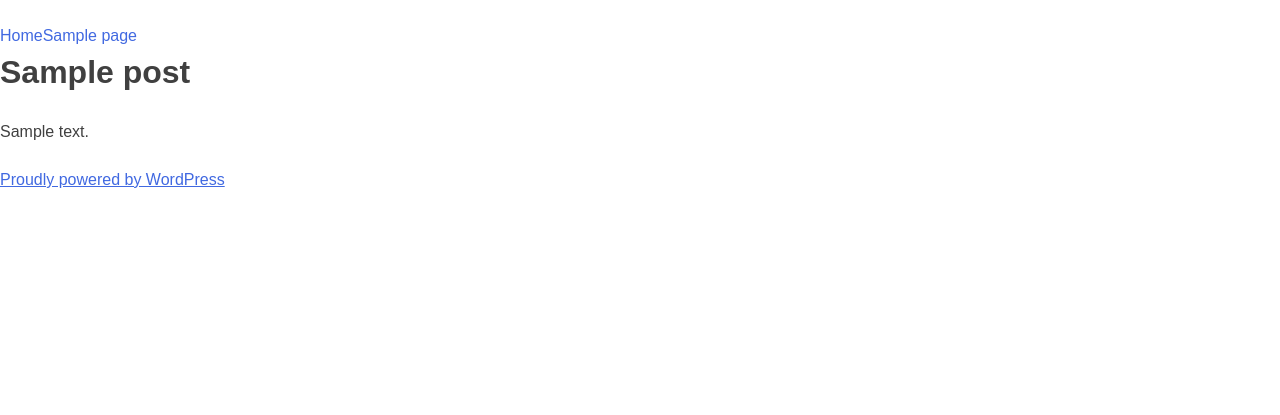
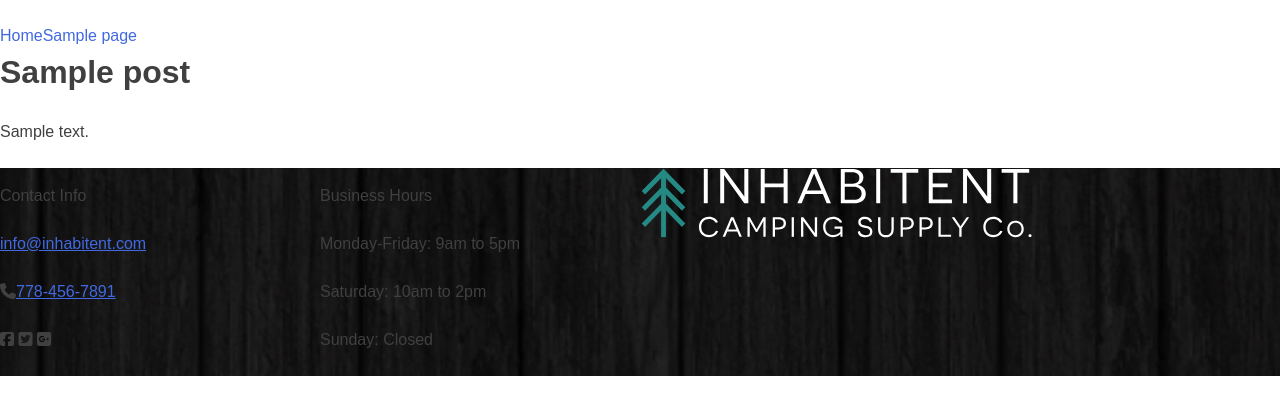
Before and after one commit to DHilscher/Inhabitent, a WordPress theme: template themes/inhabitent/page.php in a window 1280 px wide. Shown: the top 415 px of the page. Run offline with PHP 8.4 and a stand-in for WordPress, Linux system fonts and the light colour scheme; the site name, menu and one post (Sample post) are stand-ins, and other content is empty; some libraries are stand-ins or nearby versions.

Commit message:
footer styling

```diff
--- a/themes/inhabitent/footer.php
+++ b/themes/inhabitent/footer.php
@@ -7,14 +7,33 @@
 
 ?>
 
-			</div><!-- #content -->
+			</div>
 
 			<footer id="colophon" class="site-footer" role="contentinfo">
-				<div class="site-info">
-					<a href="<?php echo esc_url( 'https://wordpress.org/' ); ?>"><?php printf( esc_html( 'Proudly powered by %s' ), 'WordPress' ); ?></a>
-				</div><!-- .site-info -->
-			</footer><!-- #colophon -->
-		</div><!-- #page -->
+				<div class="contact-info">
+					<p>Contact Info</p>
+					<p><a href="mailto:info@inhabitent.com">info@inhabitent.com</a></p>
+					<p><i class="fa fa-phone"></i><a href="tel:5555555555555">778-456-7891</a></p>
+					<i class="fa fa-facebook-square"></i>
+					<i class="fa fa-twitter-square"></i>
+					<i class="fa fa-google-plus-square"></i>
+				</div>
+
+				<div class="business-hours">
+					<p>Business Hours</p>
+
+					<p>Monday-Friday: 9am to 5pm</p>
+
+					<p>Saturday: 10am to 2pm</p>
+
+					<p>Sunday: Closed</p>
+				</div>
+
+				<div class="footer-logo">
+				<a href="#" rel="home"><img src="<?php echo get_template_directory_uri(); ?>/images/inhabitent-logo-text.svg"></a>
+				</div>
+			</footer>
+		</div>
 
 		<?php wp_footer(); ?>
 
--- a/themes/inhabitent/inc/extras.php
+++ b/themes/inhabitent/inc/extras.php
@@ -65,3 +65,10 @@ function inhabitent_dynamic_css() {
     wp_add_inline_style( 'tent-style', $hero_css );
 }
 add_action( 'wp_enqueue_scripts', 'inhabitent_dynamic_css' );
+
+// Replaces the excerpt "Read More" text by a link
+function new_excerpt_more($more) {
+       global $post;
+	return '<a class="moretag" href="'. get_permalink($post->ID) . '"> Read the full article...</a>';
+}
+add_filter('excerpt_more', 'new_excerpt_more');
--- a/themes/inhabitent/index.php
+++ b/themes/inhabitent/index.php
@@ -2,7 +2,7 @@
 /**
  * The main template file.
  *
- * @package RED_Starter_Theme
+ * @package inhabitent_Theme
  */
 
 get_header(); ?>
--- /dev/null
+++ b/themes/inhabitent/sass/_footer.scss
@@ -0,0 +1,15 @@
+.site-footer {
+    background:
+    url(../../images/dark-wood.png);
+	background-size: cover,cover;
+    display: flex;
+    .footer-logo {
+        flex-basis: 50%;
+    }
+    .business-hours {
+        flex-basis: 25%;
+    }
+    .contact-info {
+        flex-basis: 25%;
+    }
+}
--- a/themes/inhabitent/sass/style.scss
+++ b/themes/inhabitent/sass/style.scss
@@ -61,5 +61,6 @@ Nicolas Gallagher and Jonathan Neal http://necolas.github.com/normalize.css/
 @import "modules";
 @import "widgets";
 @import "content";
+@import "footer";
 @import "media";
 @import "page-templates";
--- a/themes/inhabitent/style.css
+++ b/themes/inhabitent/style.css
@@ -1,9 +1,9 @@
 /*!
-Theme Name: Inhabitent Theme
+Theme Name: RED Starter Theme
 Theme URI: http://underscores.me/
-Author: David Hilscher
+Author: RED Academy
 Author URI: http://www.redacademy.com
-Description: A hipster store for camping goods.
+Description: A WordPress starter theme for RED Academy students.
 Version: 1.0.0
 License: GNU General Public License v2 or later
 License URI: http://www.gnu.org/licenses/gpl-2.0.html
@@ -592,6 +592,21 @@ a {
 .bypostauthor {
   display: block; }
 
+.site-footer {
+  background: url(../../images/dark-wood.png);
+  background-size: cover,cover;
+  display: -ms-flexbox;
+  display: flex; }
+  .site-footer .footer-logo {
+    -ms-flex-preferred-size: 50%;
+        flex-basis: 50%; }
+  .site-footer .business-hours {
+    -ms-flex-preferred-size: 25%;
+        flex-basis: 25%; }
+  .site-footer .contact-info {
+    -ms-flex-preferred-size: 25%;
+        flex-basis: 25%; }
+
 /*--------------------------------------------------------------
 # Media
 --------------------------------------------------------------*/
```
Also changed, not shown: themes/inhabitent/front-page.php (added, +22 -0 lines), themes/inhabitent/archive-product.php (added), themes/inhabitent/build/css/style.min.css, themes/inhabitent/category.php (added), themes/inhabitent/functions.php (line endings or trailing spaces), themes/inhabitent/images/dark-wood.png (added), themes/inhabitent/images/inhabitent-logo-text.svg (added), themes/inhabitent/single-post.php (added), themes/inhabitent/taxonomy-product-type.php (added), 1 other file.
